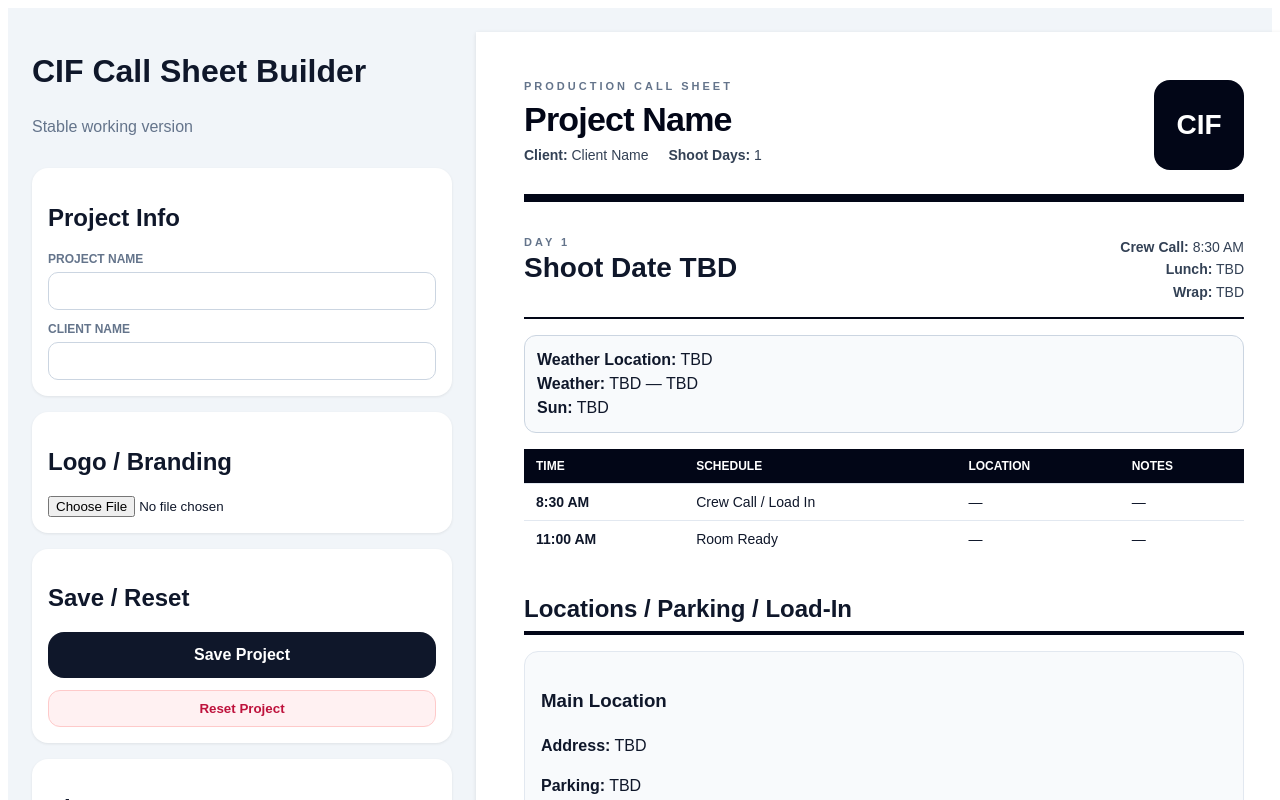
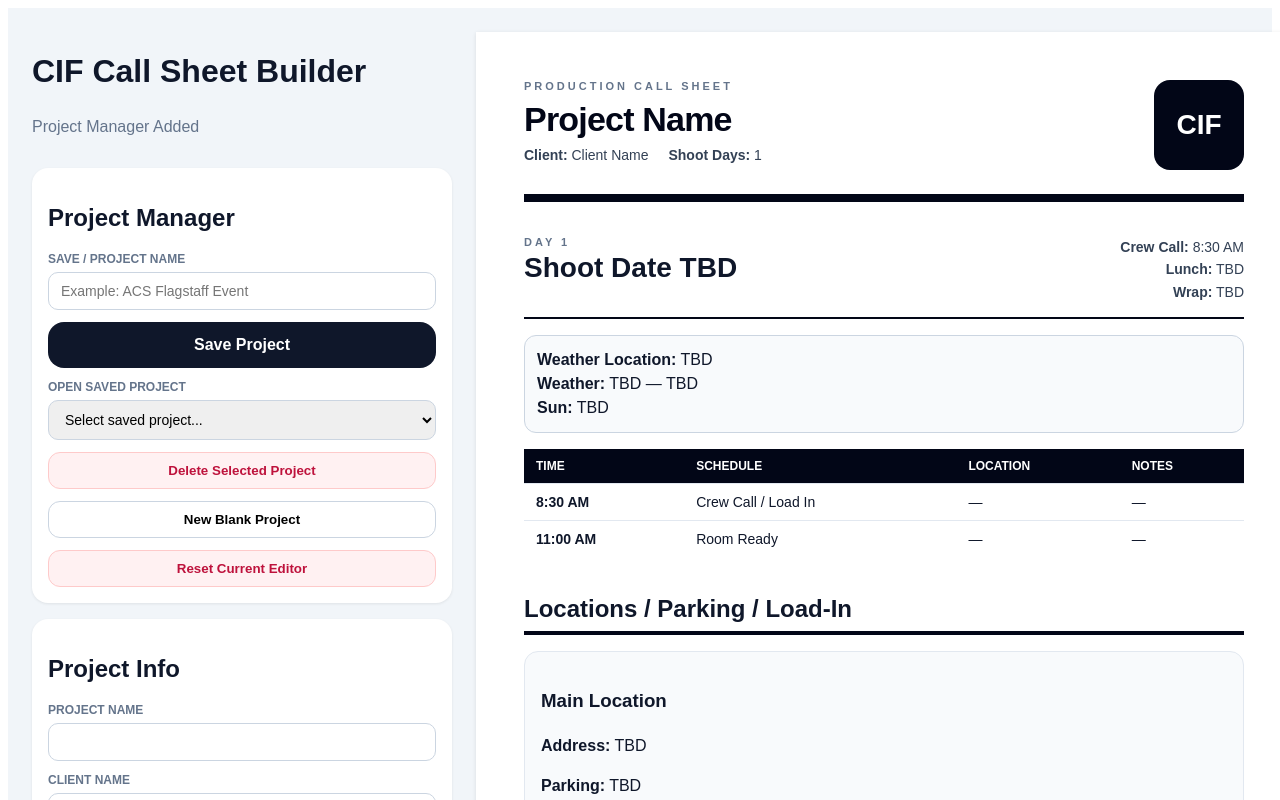
Before and after one commit to Innesrod/call-sheet-app, a React (Vite) app: page / in a window 1280 px wide. Shown: the top 800 px of the page. Built offline with nearby package versions, Linux system fonts and the light colour scheme.

Commit message:
Update App.jsx

```diff
--- a/src/App.jsx
+++ b/src/App.jsx
@@ -1,7 +1,8 @@
 import React, { useState } from "react";
 import html2pdf from "html2pdf.js";
 
-const STORAGE_KEY = "cif-call-sheet-stable-v2";
+const PROJECTS_KEY = "cif-call-sheet-projects-v1";
+const LAST_PROJECT_KEY = "cif-call-sheet-last-project-v1";
 
 function createDay(number) {
   return {
@@ -59,17 +60,17 @@ const createAttachment = () => ({
 const getMapLink = (address) =>
   address ? `https://www.google.com/maps/search/?api=1&query=${encodeURIComponent(address)}` : "";
 
-function loadProject() {
+function loadProjects() {
   try {
-    const saved = localStorage.getItem(STORAGE_KEY);
-    return saved ? JSON.parse(saved) : null;
+    const saved = localStorage.getItem(PROJECTS_KEY);
+    return saved ? JSON.parse(saved) : {};
   } catch {
-    return null;
+    return {};
   }
 }
 
-function saveProject(data) {
-  localStorage.setItem(STORAGE_KEY, JSON.stringify(data));
+function saveProjects(projects) {
+  localStorage.setItem(PROJECTS_KEY, JSON.stringify(projects));
 }
 
 function formatDate(value) {
@@ -84,29 +85,42 @@ function formatDate(value) {
   });
 }
 
+function createBlankProject() {
+  return {
+    projectName: "",
+    clientName: "",
+    logo: "",
+    shootDays: [createDay(1)],
+    crew: [{ ...createCrewMember(), role: "DP / Producer", callTime: "8:30 AM" }],
+    clients: [{ ...createClient(), role: "Client Contact", callTime: "No Call" }],
+    locations: [{ ...createLocation(), name: "Main Location" }],
+    attachments: [createAttachment()],
+  };
+}
+
 export default function App() {
-  const saved = loadProject();
+  const initialProjects = loadProjects();
+  const lastProjectName = localStorage.getItem(LAST_PROJECT_KEY);
+  const initialProject =
+    lastProjectName && initialProjects[lastProjectName]
+      ? initialProjects[lastProjectName]
+      : createBlankProject();
 
-  const [projectName, setProjectName] = useState(saved?.projectName || "");
-  const [clientName, setClientName] = useState(saved?.clientName || "");
-  const [logo, setLogo] = useState(saved?.logo || "");
-  const [shootDays, setShootDays] = useState(saved?.shootDays || [createDay(1)]);
+  const [savedProjects, setSavedProjects] = useState(initialProjects);
+  const [selectedProjectName, setSelectedProjectName] = useState(lastProjectName || "");
+  const [saveAsName, setSaveAsName] = useState(lastProjectName || "");
+
+  const [projectName, setProjectName] = useState(initialProject.projectName || "");
+  const [clientName, setClientName] = useState(initialProject.clientName || "");
+  const [logo, setLogo] = useState(initialProject.logo || "");
+  const [shootDays, setShootDays] = useState(initialProject.shootDays || [createDay(1)]);
   const [activeDayIndex, setActiveDayIndex] = useState(0);
+  const [crew, setCrew] = useState(initialProject.crew || []);
+  const [clients, setClients] = useState(initialProject.clients || []);
+  const [locations, setLocations] = useState(initialProject.locations || []);
+  const [attachments, setAttachments] = useState(initialProject.attachments || []);
 
-  const [crew, setCrew] = useState(
-    saved?.crew || [{ ...createCrewMember(), role: "DP / Producer", callTime: "8:30 AM" }]
-  );
-
-  const [clients, setClients] = useState(
-    saved?.clients || [{ ...createClient(), role: "Client Contact", callTime: "No Call" }]
-  );
-
-  const [locations, setLocations] = useState(
-    saved?.locations || [{ ...createLocation(), name: "Main Location" }]
-  );
-
-  const [attachments, setAttachments] = useState(saved?.attachments || [createAttachment()]);
-  const activeDay = shootDays[activeDayIndex];
+  const activeDay = shootDays[activeDayIndex] || shootDays[0];
 
   const currentProject = {
     projectName,
@@ -119,15 +133,82 @@ export default function App() {
     attachments,
   };
 
-  const handleSave = () => {
-    saveProject(currentProject);
+  const loadProjectIntoEditor = (project, name = "") => {
+    setProjectName(project.projectName || "");
+    setClientName(project.clientName || "");
+    setLogo(project.logo || "");
+    setShootDays(project.shootDays || [createDay(1)]);
+    setCrew(project.crew || []);
+    setClients(project.clients || []);
+    setLocations(project.locations || []);
+    setAttachments(project.attachments || []);
+    setActiveDayIndex(0);
+    setSelectedProjectName(name);
+    setSaveAsName(name);
+    if (name) localStorage.setItem(LAST_PROJECT_KEY, name);
+  };
+
+  const handleSaveProject = () => {
+    const name = saveAsName.trim() || projectName.trim();
+
+    if (!name) {
+      alert("Please enter a project save name.");
+      return;
+    }
+
+    const updatedProjects = {
+      ...savedProjects,
+      [name]: currentProject,
+    };
+
+    saveProjects(updatedProjects);
+    setSavedProjects(updatedProjects);
+    setSelectedProjectName(name);
+    setSaveAsName(name);
+    localStorage.setItem(LAST_PROJECT_KEY, name);
     alert("Project saved.");
   };
 
+  const handleOpenProject = (name) => {
+    if (!name) return;
+    const project = savedProjects[name];
+
+    if (!project) {
+      alert("Saved project not found.");
+      return;
+    }
+
+    loadProjectIntoEditor(project, name);
+  };
+
+  const handleDeleteProject = () => {
+    if (!selectedProjectName) {
+      alert("Select a saved project to delete.");
+      return;
+    }
+
+    if (!confirm(`Delete saved project "${selectedProjectName}"?`)) return;
+
+    const updatedProjects = { ...savedProjects };
+    delete updatedProjects[selectedProjectName];
+
+    saveProjects(updatedProjects);
+    setSavedProjects(updatedProjects);
+    localStorage.removeItem(LAST_PROJECT_KEY);
+    setSelectedProjectName("");
+    setSaveAsName("");
+    alert("Saved project deleted.");
+  };
+
+  const handleNewProject = () => {
+    if (!confirm("Start a new blank project? Unsaved changes will be lost.")) return;
+    localStorage.removeItem(LAST_PROJECT_KEY);
+    loadProjectIntoEditor(createBlankProject(), "");
+  };
+
   const handleReset = () => {
-    if (!confirm("Reset this project? This clears the saved browser project.")) return;
-    localStorage.removeItem(STORAGE_KEY);
-    window.location.reload();
+    if (!confirm("Clear the current editor? Saved projects will remain.")) return;
+    loadProjectIntoEditor(createBlankProject(), "");
   };
 
   const updateDay = (field, value) => {
@@ -197,29 +278,17 @@ export default function App() {
     );
   };
 
-  const updateCrew = (index, field, value) => {
-    setCrew((items) =>
-      items.map((item, i) => (i === index ? { ...item, [field]: value } : item))
-    );
-  };
+  const updateCrew = (index, field, value) =>
+    setCrew((items) => items.map((item, i) => (i === index ? { ...item, [field]: value } : item)));
 
-  const updateClient = (index, field, value) => {
-    setClients((items) =>
-      items.map((item, i) => (i === index ? { ...item, [field]: value } : item))
-    );
-  };
+  const updateClient = (index, field, value) =>
+    setClients((items) => items.map((item, i) => (i === index ? { ...item, [field]: value } : item)));
 
-  const updateLocation = (index, field, value) => {
-    setLocations((items) =>
-      items.map((item, i) => (i === index ? { ...item, [field]: value } : item))
-    );
-  };
+  const updateLocation = (index, field, value) =>
+    setLocations((items) => items.map((item, i) => (i === index ? { ...item, [field]: value } : item)));
 
-  const updateAttachment = (index, field, value) => {
-    setAttachments((items) =>
-      items.map((item, i) => (i === index ? { ...item, [field]: value } : item))
-    );
-  };
+  const updateAttachment = (index, field, value) =>
+    setAttachments((items) => items.map((item, i) => (i === index ? { ...item, [field]: value } : item)));
 
   const handleLogoUpload = (file) => {
     if (!file) return;
@@ -314,6 +383,8 @@ export default function App() {
             background: white !important;
           }
 
+          body { background: white; margin: 0; }
+
           .preview {
             width: 100% !important;
             max-width: none !important;
@@ -324,22 +395,11 @@ export default function App() {
             margin: 0 auto !important;
           }
 
-    body {
-      background: white;
-      margin: 0;
-    }
-
-    .day-section,
-    .people-section,
-    .location-section,
-    .attachments-section {
+          .day-section, .people-section, .location-section, .attachments-section {
             page-break-inside: avoid;
           }
 
-    a {
-      color: black;
-      text-decoration: none;
-    }
+          a { color: black; text-decoration: none; }
         }
 
         @page {
@@ -350,7 +410,48 @@ export default function App() {
 
       <div className="no-print" style={styles.editor}>
         <h1>CIF Call Sheet Builder</h1>
-        <p style={styles.muted}>Stable working version</p>
+        <p style={styles.muted}>Project Manager Added</p>
+
+        <Section title="Project Manager">
+          <Input
+            label="Save / Project Name"
+            value={saveAsName}
+            onChange={setSaveAsName}
+            placeholder="Example: ACS Flagstaff Event"
+          />
+
+          <button onClick={handleSaveProject} style={styles.printButton}>
+            Save Project
+          </button>
+
+          <label style={styles.label}>
+            Open Saved Project
+            <select
+              value={selectedProjectName}
+              onChange={(e) => handleOpenProject(e.target.value)}
+              style={styles.input}
+            >
+              <option value="">Select saved project...</option>
+              {Object.keys(savedProjects).map((name) => (
+                <option key={name} value={name}>
+                  {name}
+                </option>
+              ))}
+            </select>
+          </label>
+
+          <button onClick={handleDeleteProject} style={styles.dangerButton}>
+            Delete Selected Project
+          </button>
+
+          <button onClick={handleNewProject} style={styles.secondaryButton}>
+            New Blank Project
+          </button>
+
+          <button onClick={handleReset} style={styles.dangerButton}>
+            Reset Current Editor
+          </button>
+        </Section>
 
         <Section title="Project Info">
           <Input label="Project Name" value={projectName} onChange={setProjectName} />
@@ -360,16 +461,7 @@ export default function App() {
         <Section title="Logo / Branding">
           <input type="file" accept="image/*" onChange={(e) => handleLogoUpload(e.target.files?.[0])} />
           {logo && <img src={logo} alt="Logo" style={styles.logoPreview} />}
-          {logo && (
-            <button onClick={() => setLogo("")} style={styles.smallDangerButton}>
-              Clear Logo
-            </button>
-          )}
-        </Section>
-
-        <Section title="Save / Reset">
-          <button onClick={handleSave} style={styles.printButton}>Save Project</button>
-          <button onClick={handleReset} style={styles.dangerButton}>Reset Project</button>
+          {logo && <button onClick={() => setLogo("")} style={styles.smallDangerButton}>Clear Logo</button>}
         </Section>
 
         <Section title="Shoot Days">
```
Lines whose indentation alone changed are shown as unchanged.
